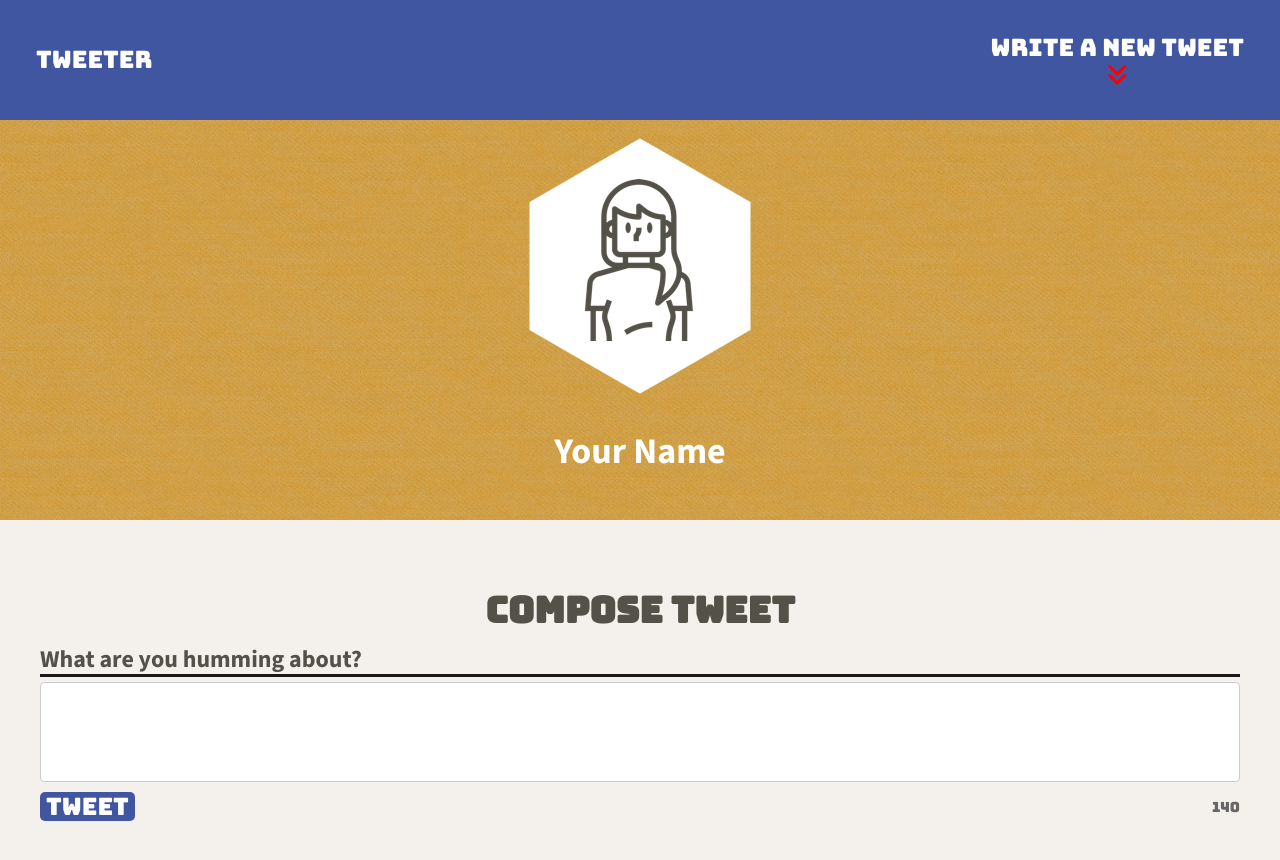
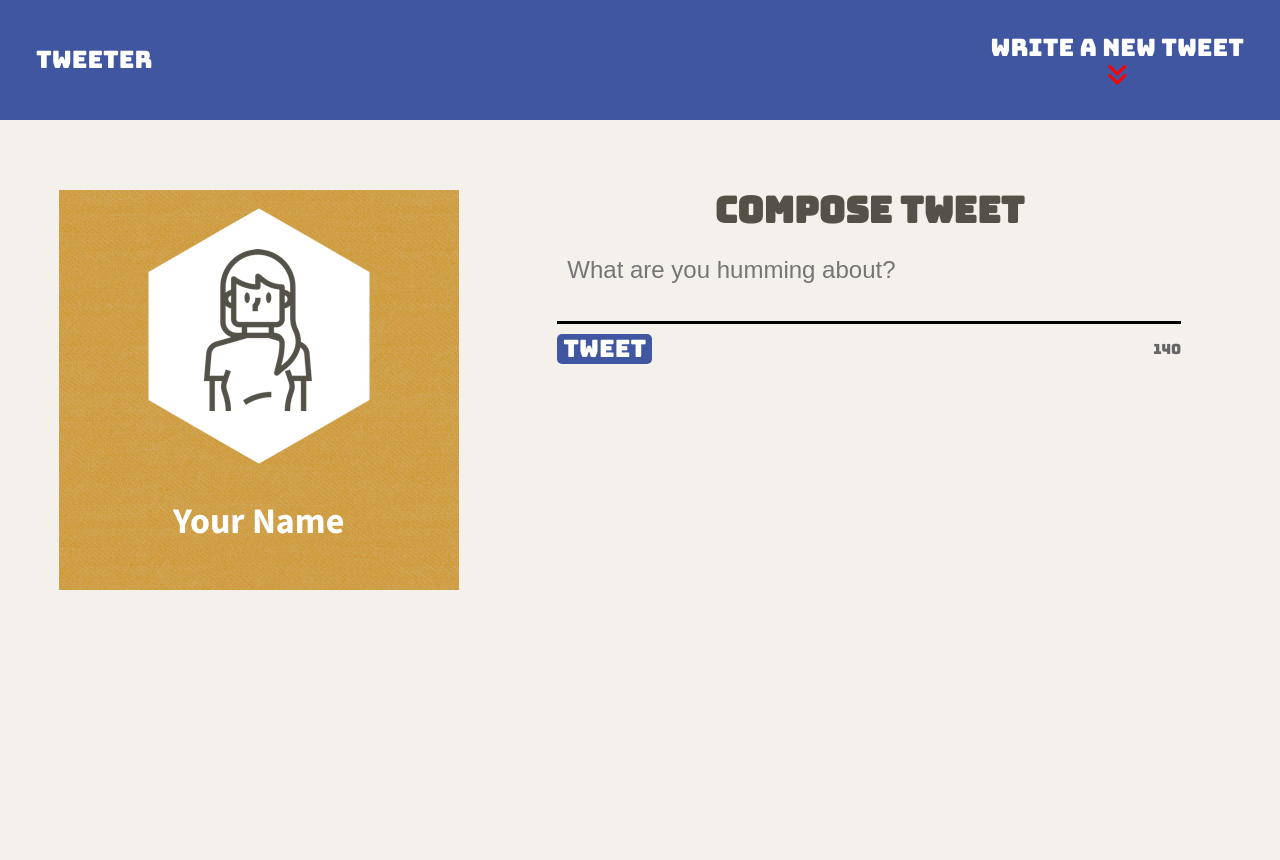
Before and after one commit to DaniyarBazakov/tweeter, a website: page public/index.html in a window 1280 px wide. After the commit the page ends 800 px from the top, so only its background shows below. Drawn offline with nearby package versions, Linux system fonts and the light colour scheme; no server answers.

Commit message:
made app responsive

```diff
--- a/public/index.html
+++ b/public/index.html
@@ -30,9 +30,6 @@
 
     <script src="scripts/composer-char-counter.js"></script>
 
-    <!-- TimeAgo -->
-    <!-- <script src="https://cdnjs.cloudflare.com/ajax/libs/timeago.js/4.0.2/timeago.min.js" integrity="sha512-SVDh1zH5N9ChofSlNAK43lcNS7lWze6DTVx1JCXH1Tmno+0/1jMpdbR8YDgDUfcUrPp1xyE53G42GFrcM0CMVg==" crossorigin="anonymous" referrerpolicy="no-referrer"></script> -->
-
     <!-- FONTS -->
     <link rel="preconnect" href="https://fonts.googleapis.com">
     <link rel="preconnect" href="https://fonts.gstatic.com" crossorigin>
@@ -52,6 +49,7 @@
       </div>
     </nav>
 
+    <div class="responsive">
       <header class="main-header">
         <div>
           <img src="/images/profile-hex.png">
@@ -68,8 +66,8 @@
           <div class="error-message" style="display: none;"></div>
           <h2>Compose Tweet</h2>
           <form id="tweet-submit">
-          <label for="tweet-text">What are you humming about?</label>
-          <textarea name="text" id="tweet-text"></textarea>
+            <!-- <label for="tweet-text">What are you humming about?</label> -->
+            <textarea name="text" id="tweet-text" placeholder="What are you humming about?"></textarea>
             <div class="bottom-new-tweet">
               <button type="submit">Tweet</button>
               <output name="counter" class="counter" for="tweet-text">140</output>
@@ -78,22 +76,8 @@
         </section>
         <!--All tweet section-->
         <section class="tweet-container">
-        <!-- <article class="tweet">
-          <header>
-            <h3>Rhoda Jacobs</h3>
-            <h3 class="tweet-account">@MrsJacobs</h3>
-          </header>
-          <p class="tweet-text">This is an example tweet content.</p>
-          <footer>
-            <time>10 days ago</time>
-            <div class="footer-icons">
-              <i class="fa-solid fa-flag"></i>
-              <i class="fa-solid fa-retweet"></i>
-              <i class="fa-solid fa-heart"></i>
-            </div>
-          </footer>
-        </article> -->
         </section>
       </main>
+  </div>
   </body>
 </html>
--- a/public/scripts/client.js
+++ b/public/scripts/client.js
@@ -58,13 +58,11 @@ $(document).ready(function() {
 
   const isTweetValid = function(text) {
     if (text <= 0) {
-      // alert("The textarea cannot be empty.");
       showError("The textarea cannot be empty.");
       return false;
     };
 
     if (text > 140) {
-      // alert("The textarea cannot exceed 140 characters. Please shorten your message.");
       showError("The textarea cannot exceed 140 characters. Please shorten your message.");
       return false;
     };
@@ -159,9 +157,6 @@ $(document).ready(function() {
       data: formData,
       success: function()  {
         console.log("working")
-        // console.log(formData)
-        // console.log(formText)
-        // console.log(formText.length)
         loadTweets();
         $form.find("textarea").val('');
         $form.find(".counter").text(140);
--- a/public/styles/header.css
+++ b/public/styles/header.css
@@ -10,3 +10,11 @@ header.main-header  {
   background-color: #cf901c;
   background-image: url(../images/header-image.png);
 }
+
+
+@media only screen and (min-width: 769px) {
+  header.main-header  {
+    width: 400px;
+    margin-top: 70px;
+  }
+}
--- a/public/styles/layout.css
+++ b/public/styles/layout.css
@@ -30,9 +30,20 @@ main {
   padding-top: 0;
 }
 
-.container {
-  margin: 0 auto;
-}
 /*
  * Additional CSS can be defined below or in other CSS files, as per instructions
  */
+
+@media only screen and (min-width: 769px) {
+  /* nav {
+    display: none;
+  } */
+  .responsive {
+    display: flex;
+    justify-content: space-evenly;;
+  }
+  main {
+    width: 55%;
+  }
+
+}
--- a/public/styles/nav.css
+++ b/public/styles/nav.css
@@ -3,7 +3,8 @@ nav {
   justify-content: space-between;
   align-items: center;
   color: #FFFFFF;
-  background-color: #4056A1;
+  background-color: #cf901c;
+  background-image: url(../images/header-image.png);
   height: 120px;
   width: 100%;
   padding-left: 1.5em;
@@ -21,3 +22,10 @@ nav i {color: red}
   flex-direction: column;
   align-items: center;
 }
+
+@media only screen and (min-width: 769px) {
+  nav  {
+    background-color: #4056A1;
+    background-image: none;
+  }
+}
--- a/public/styles/new-tweet.css
+++ b/public/styles/new-tweet.css
@@ -2,7 +2,6 @@
   background-color: #f4f1ec;
   padding: 20px;
   margin: 20px;
-  /* width: 80%; */
 }
 
 .new-tweet h2 {
@@ -16,22 +15,16 @@
   flex-direction: column;
 }
 
-.new-tweet label {
-  margin-bottom: 5px;
-  font-weight: bold;
-  border-bottom: solid;
-  border-color: #1a1818;
-  font-family: "Source Sans 3", sans-serif;
-}
-
 .new-tweet textarea {
   resize: none;
-  border: 1px solid #ccc;
-  border-radius: 4px;
   padding: 10px;
   margin-bottom: 10px;
-  height: 100px;
   font-family: Arial, sans-serif;
+  background-color: #f4f1ec;
+  border: none;
+  overflow: auto;
+  outline: none;
+  border-bottom: solid;
 }
 
 .new-tweet div {
--- a/public/styles/tweet.css
+++ b/public/styles/tweet.css
@@ -17,8 +17,6 @@ article.tweet header {
 .logo-username {
   display: flex;
   flex-direction: row;
-  /* justify-content: space-between; */
-  /* padding: 20px; */
 }
 
 article.tweet footer {
--- a/server/data-files/initial-tweets.json
+++ b/server/data-files/initial-tweets.json
@@ -8,7 +8,7 @@
     "content": {
       "text": "If I have seen further it is by standing on the shoulders of giants"
     },
-    "created_at": 1720892110686
+    "created_at": 1721074471629
   },
   {
     "user": {
@@ -19,6 +19,6 @@
     "content": {
       "text": "Je pense , donc je suis"
     },
-    "created_at": 1720978510686
+    "created_at": 1721160871629
   }
 ]
```
Lines whose indentation alone changed are shown as unchanged.
